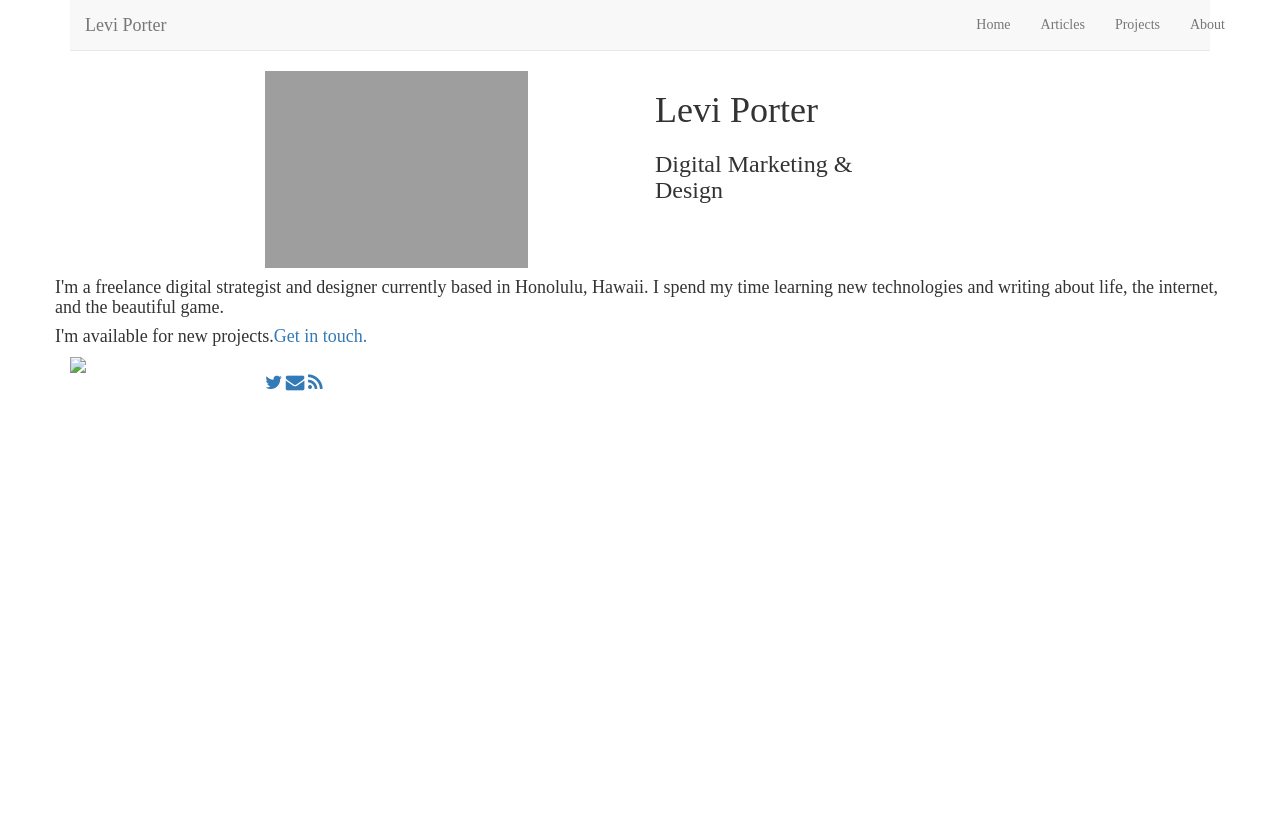
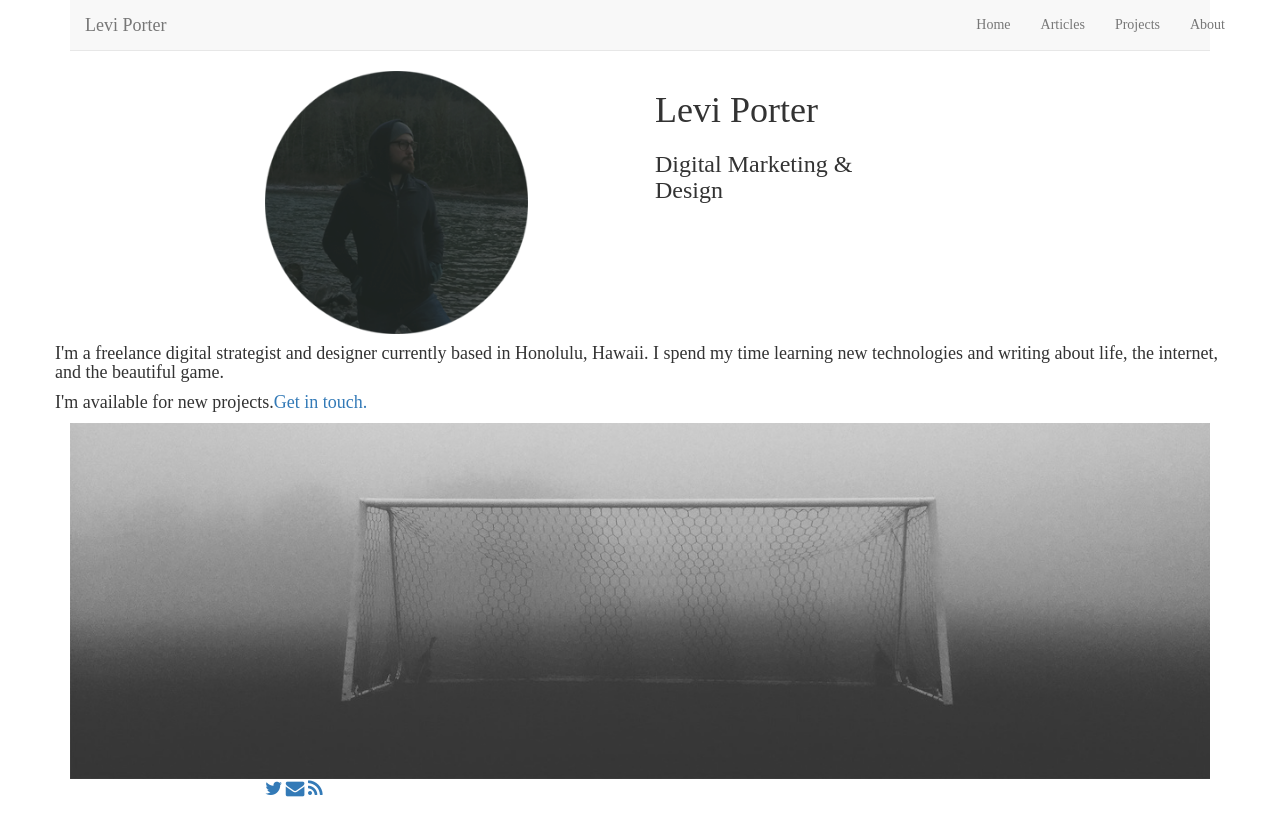
Before and after one commit to levibrooke/levibrooke.github.io, a Jekyll site: the page built from index.html, in a window 1280 px wide. Shown: the top 836 px of the page. Built offline with Jekyll 4.4.1, drawn with Linux system fonts in a browser that asks for light colours; nearby versions of some CDN libraries; library files that are not in the unit come from our copies.

Commit message:
Adding image assets, adjust profile filetype

```diff
--- a/index.html
+++ b/index.html
@@ -4,7 +4,7 @@ title: Levi Porter
 ---
 <div class="row">
     <div class="col-md-3 col-md-offset-2">
-        <img class="img-responsive" src="{{ site.url }}/assets/profile.jpg">
+        <img class="img-responsive" src="{{ site.url }}/assets/profile.png">
     </div>
     <div class="col-md-3 col-md-offset-1">
         <h1>Levi Porter</h1>
```
Also changed, not shown: assets/beach.jpg (added), assets/goal.jpg (added), assets/profile.png (added).
